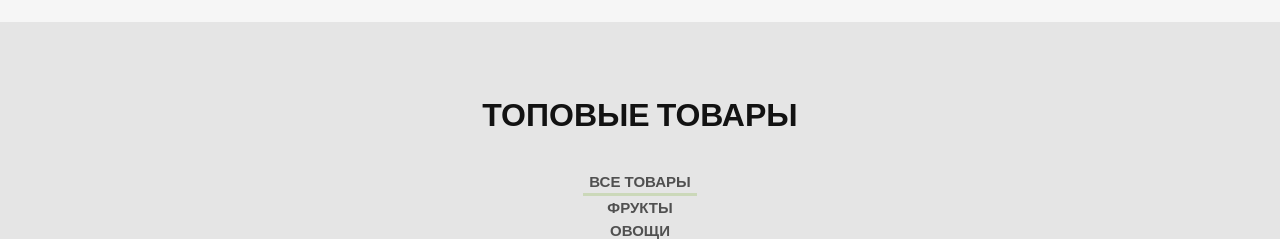
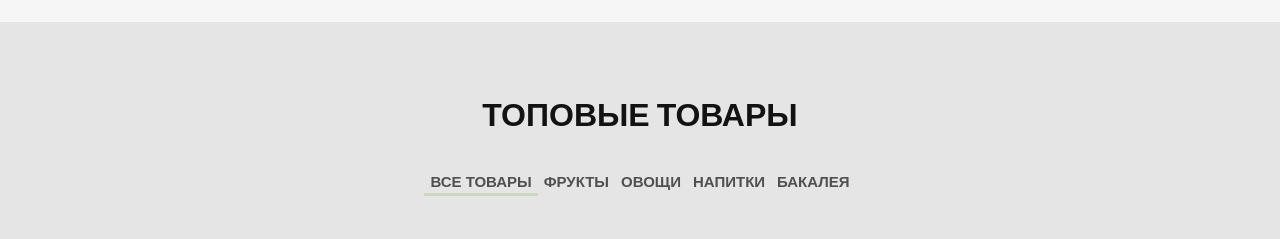
Before and after one commit to html3012/freshok, a website: page app/index.html in a window 1280 px wide. Shown: the part 880-1119 px from the top of the page. Drawn offline with nearby package versions, Linux system fonts and the light colour scheme; files that its build step writes are made by us from their sources; files whose address does not match are found by name.

Commit message:
changed in style.scss

```diff
--- a/app/scss/style.scss
+++ b/app/scss/style.scss
@@ -485,6 +485,7 @@
     // .top__nav
 
     &__nav {
+        @extend %nav-items;
         margin-bottom: 33px;
     }
 
```
